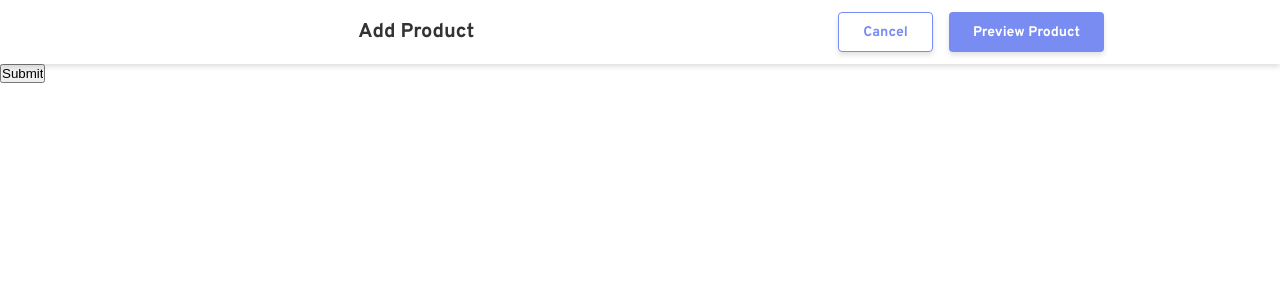
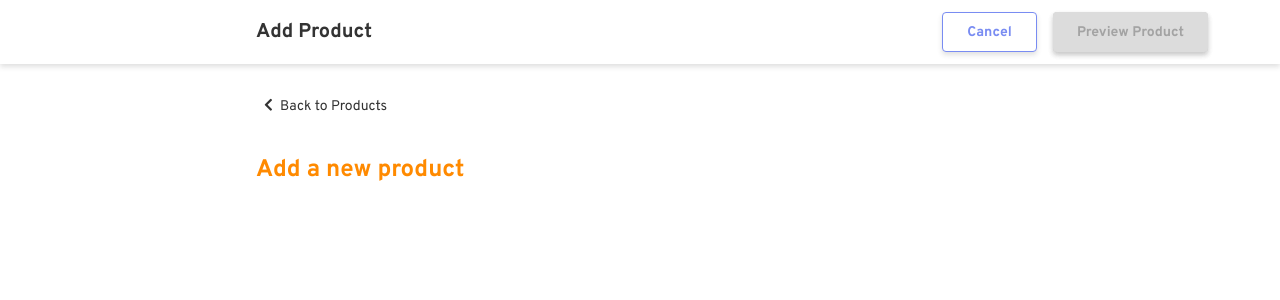
Before and after one commit to jtaningco/Quicklink, a Django app: page /shop/add-product/ in a window 1280 px wide. Shown: the top 300 px of the page. Run offline with Django 3.2, Linux system fonts and the light colour scheme; parts of the project's set-up code (start-up, migrations or seed data) failed here and were passed over.

Commit message:
updated products

```diff
--- a/apps/products/admin.py
+++ b/apps/products/admin.py
@@ -4,3 +4,4 @@ from .models import *
 # Register your models here.
 admin.site.register(Product)
 admin.site.register(Tag)
+admin.site.register(Stock)
--- /dev/null
+++ b/apps/products/forms.py
@@ -0,0 +1,41 @@
+from django import forms
+from django.forms import ModelForm
+from apps.products.models import Product
+
+class ProductForm(ModelForm):
+    class Meta:
+        model = Product
+        fields = [
+            'name',
+            'description',
+            'productImage',
+            'stock',
+            'price',
+            'addon',
+            'instructions',
+        ]
+        widgets = {
+            'name': forms.fields.TextInput(attrs={
+                'class':'input default',
+                'placeholder': 'Ex. Chocolate Chip Cookies'}),
+
+            'description': forms.fields.EmailInput(attrs={
+                'class':'large-input default',
+                'placeholder': 'Describe your product for your customers to see!'}),
+
+            'stock': forms.fields.TextInput(attrs={
+                'class':'small-input default',
+                'placeholder': 'Ex. 1 Dozen'}),
+
+            'price': forms.fields.TextInput(attrs={
+                'class':'small-input default',
+                'placeholder': 'Php'}),
+
+            'addon': forms.fields.TextInput(attrs={
+                'class':'small-input default',
+                'placeholder': 'Additional Chocolate Chip'}),
+
+            'instructions': forms.fields.TextInput(attrs={
+                'class':'large-input default',
+                'placeholder': 'List them down here!'}),
+        }
--- a/apps/products/urls.py
+++ b/apps/products/urls.py
@@ -3,5 +3,7 @@ from . import views
 
 urlpatterns = [
     path('products/', views.products, name='products'),
+    path('products/<str:pk>/', views.productDetails, name='product'),
     path('add-product/', views.addProduct, name='add-product'),
+    path('update-product/<str:pk>/', views.updateProduct, name='update-product'),
 ]
--- a/apps/products/views.py
+++ b/apps/products/views.py
@@ -1,13 +1,38 @@
-from django.shortcuts import render
+from django.shortcuts import render, redirect
 from django.http import HttpResponse
 
-from apps.products.models import Product, Tag
+from apps.products.models import Product
+from .forms import ProductForm
 
 # Create your views here.
 def products(request):
     products = Product.objects.all()
     return render(request, 'products/products.html', {'products':products})
 
+def productDetails(request, pk):
+    product = Product.objects.get(id=pk)
+    return render(request, 'products/product_modal.html', {'product':product})
+
 def addProduct(request):
-    context = {}
+    form = ProductForm()
+    if request.method == 'POST':
+        form = ProductForm(request.POST)
+        if form.is_valid():
+            form.save()
+            redirect('products/products.html')
+
+    context = {'form':form}
     return render(request, 'products/product_form.html', context)
+
+def updateProduct(request, pk):
+    product = Product.objects.get(id=pk)
+    form = ProductForm(instance=product)
+
+    if request.method == 'POST':
+        form = ProductForm(request.POST, instance=product)
+        if form.is_valid():
+            form.save()
+            redirect('products/products.html')
+
+    context = {'form':form}
+    return render(request, 'products/product_form.html', context)
--- a/static/css/main.css
+++ b/static/css/main.css
@@ -49,9 +49,12 @@
   --pending-main: #FEE14C;
   --pending-alt: #F8B629;
   --pending-light: #FFF7CF;
+
+  /* BOX SHADOWS */
+  --regular-box-shadow: 0px 3px 5px rgba(51, 51, 51, 0.15);
 }
 
-h1, h2, h3, p, a {
+h1, h2, h3, p, a, input {
   font-family: 'Overpass', sans-serif;
   font-style: normal;
   font-weight: 400;
@@ -88,7 +91,11 @@ a {
 }
 
 .primary-btn {
-  background: #798CF2;
+  background: var(--primary-main);
+}
+
+.primary-btn.disabled {
+  background: var(--muted-lightest);
 }
 
 .primary-btn-link {
--- a/static/css/products.css
+++ b/static/css/products.css
@@ -5,7 +5,7 @@
     height: 64px;
     width: 100vw;
     display: flex;
-    justify-content: center;
+    justify-content: flex-end;
     align-items: center;
     align-content: center;
     background: #FFF;
@@ -14,10 +14,10 @@
 }
 
 .product-header-wrapper {
-    width: 80%;
-    padding: 0 40px;
+    width: 85%;
+    padding: 0 64px;
     display: flex;
-    justify-content: flex-end;
+    justify-content: center;
     align-items: center;
     align-content: center;
 }
@@ -31,8 +31,9 @@
 }
 
 .product-header-btns {
+    flex-basis: 50%;
     display: flex;
-    justify-content: center;
+    justify-content: flex-end;
     align-items: center;
     align-content: center;
 }
@@ -124,3 +125,70 @@
     font-weight: 700;
     color: black;
 }
+
+.product-form-container {
+    width: 100vw;
+    height: auto;
+    display: flex;
+    justify-content: flex-end;
+    align-items: center;
+    align-content: center;
+}
+
+.product-form-wrapper {
+    width: 85%;
+    padding: 0 64px;
+    flex-direction: column;
+    justify-content: flex-start;
+    align-items: center;
+    align-content: center;
+}
+
+.product-form-back {
+    margin: 32px 0 40px 0;
+}
+
+.fa-chevron-left {
+    margin: 0 4px 0 -16px;
+}
+
+#product-form {
+    display: flex;
+    flex-direction: column;
+    justify-content: center;
+    align-items: flex-start;
+    align-content: center;
+}
+
+#product-form p {
+    padding-top: 24px;
+    font-size: 14px;
+    font-weight: 700;
+    display: flex;
+    flex-direction: column;
+}
+
+.preview-btn {
+    display: flex;
+    justify-content: center;
+    align-items: center;
+    align-content: center;
+    width: auto;
+    height: 40px;
+    box-shadow: var(--regular-box-shadow);
+    border-radius: 4px;
+    border: none;
+    background: var(--primary-main);
+    font-family: 'Overpass', sans-serif;
+    font-size: 14px;
+    font-weight: 700;
+    padding: 8px 24px;
+    text-decoration: none;
+    color: #FFF;
+}
+
+.preview-btn.disabled {
+    background: var(--muted-lightest);
+    font-weight: 700;
+    color: var(--muted-lighter);
+}
--- /dev/null
+++ b/static/js/addproducts.js
@@ -0,0 +1,4 @@
+const form = document.getElementById('product-form');
+form.addEventListener("change", () => {
+    document.getElementById('submitBtn').disabled = !form.checkValidity()
+});
--- a/templates/products/product_form.html
+++ b/templates/products/product_form.html
@@ -8,8 +8,11 @@
     <title>Add Product</title>
     <link rel="stylesheet" href="{% static '/css/main.css' %}">
     <link rel="stylesheet" href="{% static '/css/products.css' %}">
+    <link rel="stylesheet" href="https://use.fontawesome.com/releases/v5.15.1/css/all.css" integrity="sha384-vp86vTRFVJgpjF9jiIGPEEqYqlDwgyBgEF109VFjmqGmIY/Y4HV4d3Gp2irVfcrp" crossorigin="anonymous">
+    <script src="{% static '/js/addproduct.js' %}"></script>
 </head>
 <body>
+    <form id="product-form" action="" method="POST">
     <div class="product-header-container">
         <div class="product-header-wrapper">
             <div class="product-header-content">
@@ -17,10 +20,10 @@
             </div>
             <div class="product-header-btns">
                 <button class="secondary-btn">
-                    <a href="" class="secondary-btn-link">Cancel</a>
+                    <a href="{% url 'products' %}" class="secondary-btn-link">Cancel</a>
                 </button>
-                <button class="primary-btn">
-                    <a href="" class="primary-btn-link">Preview Product</a>
+                <button class="primary-btn disabled" id="preview-btn">
+                    <input type="submit" name="Submit" value="Preview Product" id="submitBtn" class="preview-btn disabled">
                 </button>
             </div>
         </div>
@@ -30,11 +33,22 @@
     {% endblock %}
 
     <main>
+        <div class="product-form-container">
+            <div class="product-form-wrapper">
+                <div class="product-form-back">
+                    <a href="{% url 'products' %}" class="subtitle">
+                        <i class="fas fa-chevron-left"></i>
+                        Back to Products
+                    </a>
+                </div>
 
-        <form action="" method="POST">
-            <input type="submit" name="Submit">
-        </form>
+                <h2 class="bold" style="color: #FF8A00;">Add a new product</h2>
 
+                {% csrf_token %}
+                {{ form.as_p }}
+            </div>
+        </div>
     </main>
+    </form>
 </body>
 </html>
--- a/templates/quicklink/base.html
+++ b/templates/quicklink/base.html
@@ -23,6 +23,6 @@
     <main>
         {% block maincontent %}
         {% endblock %}
-      </main>
+    </main>
 </body>
 </html>
```
Also changed, not shown: other parts of static/css/main.css (+50 -2 lines), apps/products/models.py (+5 -2 lines), templates/products/product_modal.html (added, +65 -0 lines), templates/products/products.html (+11 -7 lines), db.sqlite3, static/media/icons/dashboard.png (added), static/media/icons/finances.png (added), static/media/icons/settings.png (added), static/media/icons/shop.png (added), static/media/logos/navbar-logo.png (added).
